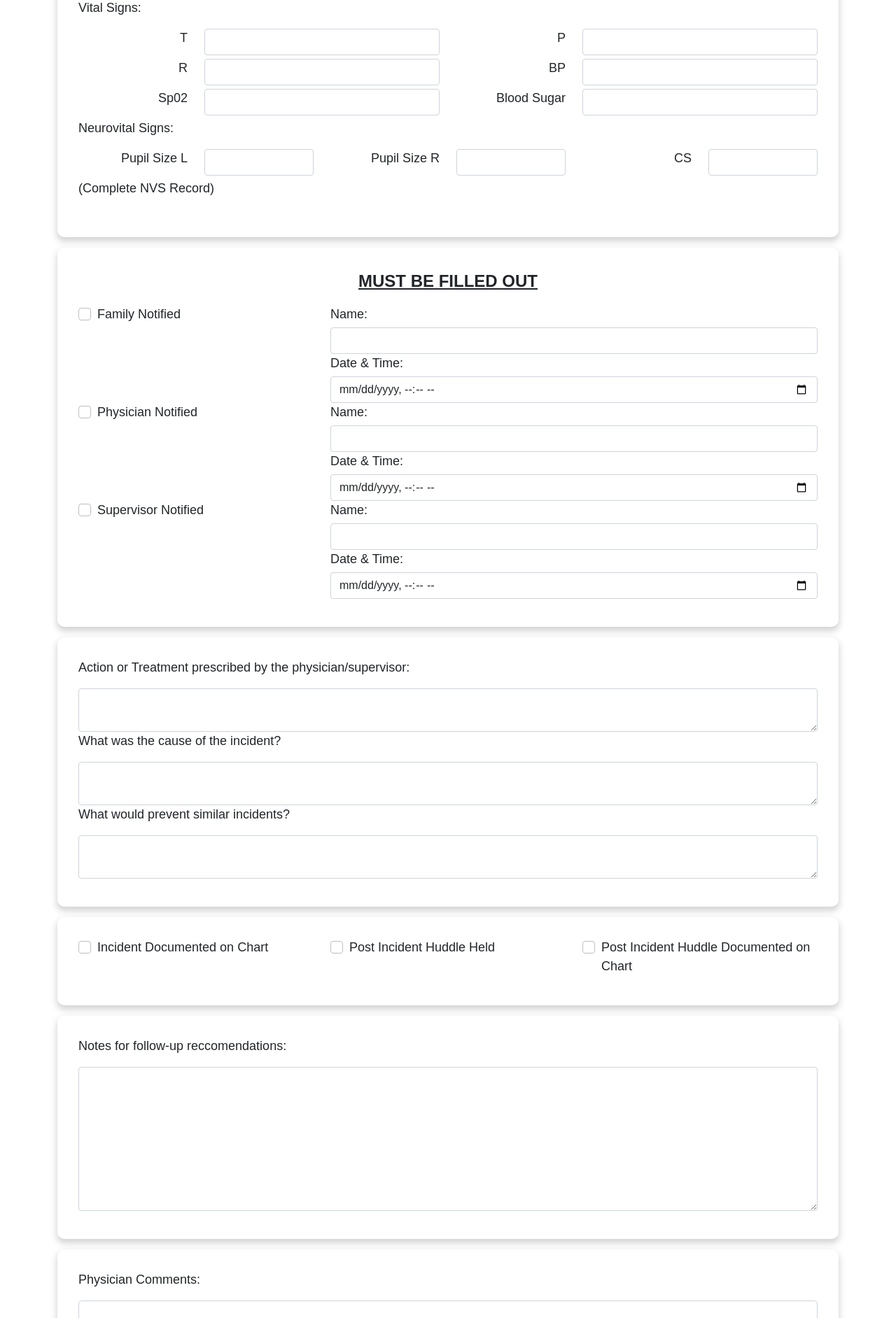
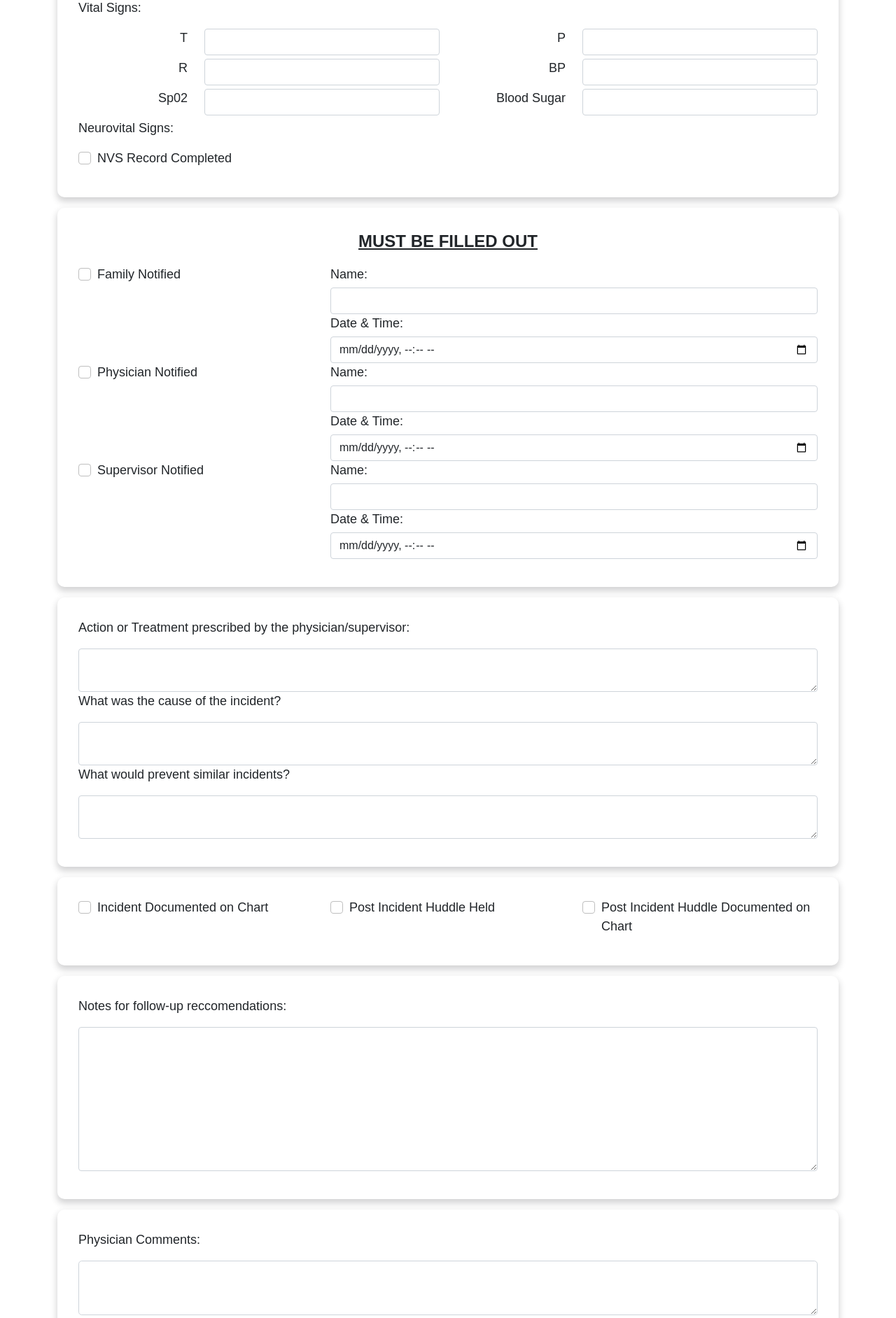
Before and after one commit to UPEI-Android/group-project-mount-incident-tracking-system, a Django app: page /form/ in a window 1280 px wide. Shown: the part 2137-4021 px from the top of the page at 70% size. Run offline with Django 4.2, Linux system fonts and the light colour scheme; a user stored in the database is signed in; some libraries are stand-ins or nearby versions; some web fonts are replaced.

Commit message:
Closes #112 - Replaced Neuro Vital Signs with NVS Report
Updated Report Model, replacing the Neuro Vital Sign fields with a BooleanField that stores whether a NVS form has been completed.

Update Report Form, removing the checks on the Neuro Vital Signs.

Updated input forms, removing the inputs for the Neuro Vital Signs and adding an input for the NVS form.

```diff
--- a/Templates/input_form.html
+++ b/Templates/input_form.html
@@ -242,21 +242,7 @@
                                 <div class="col-8 col-sm-4"><input class="form-control" type="number" name="blood_sugar" value="{{ report.blood_sugar.value }}"></div>
                                 <div class="col-12">
                                     <p>Neurovital Signs:</p>
-                                </div>
-                                <div class="col-4 col-lg-2">
-                                    <p class="text-end">Pupil Size L</p>
-                                </div>
-                                <div class="col-8 col-lg-2"><input class="form-control" type="number" name="pupil_size_L" value="{{ report.pupil_size_L.value }}"></div>
-                                <div class="col-4 col-lg-2">
-                                    <p class="text-end">Pupil Size R</p>
-                                </div>
-                                <div class="col-8 col-lg-2"><input class="form-control" type="number" name="pupil_size_R" value="{{ report.pupil_size_R.value }}"></div>
-                                <div class="col-4 col-lg-2">
-                                    <p class="text-end">CS</p>
-                                </div>
-                                <div class="col-8 col-lg-2"><input class="form-control" type="number" name="CS"  value="{{ report.CS.value }}"></div>
-                                <div class="col-12">
-                                    <p class="text-start">(Complete NVS Record)</p>
+                                    <div class="form-check"><input class="form-check-input" type="checkbox" name="NVS_report_completed" value="True" {% if report.NVS_report_completed.value == True %} checked {% endif %}><label class="form-check-label">NVS Record Completed</label></div>
                                 </div>
                             </div>
                         </div>
--- a/app/models.py
+++ b/app/models.py
@@ -117,9 +117,7 @@ class Report(models.Model):
     blood_sugar = models.PositiveIntegerField(default=0, blank=True, null=True, verbose_name='Blood Sugar')
 
     # Neurovital Signs
-    pupil_size_L = models.IntegerField(default=0, blank=True, null=True, verbose_name='Pupil Size Left')
-    pupil_size_R = models.IntegerField(default=0, blank=True, null=True, verbose_name='Pupil Size Right')
-    CS = models.IntegerField(default=0, blank=True, null=True)
+    NVS_report_completed = models.BooleanField(default=False, null=True, verbose_name='Neuro Vital Signs Report Completed')
 
     # Required Notifications
     family_notified = models.BooleanField(default=False, null=True, verbose_name='Family Notified')
```
Also changed, not shown: Templates/edit_report.html (+1 -15 lines), Templates/read_only_report.html (+1 -15 lines), app/forms.py (+0 -12 lines).
